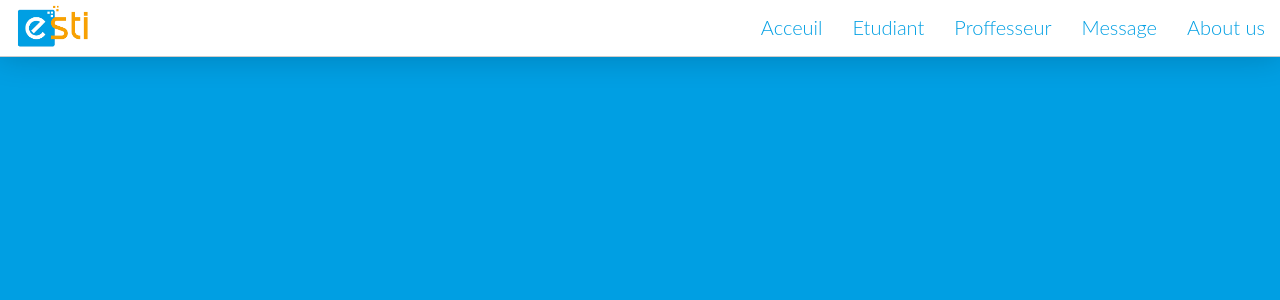
After one commit to L1G2/ESTICS-Blog, a PHP site: page /Views/acceuil.php in a window 1280 px wide. The commit adds this page. Shown: the top 300 px of the page. Run offline with PHP 8.4, Linux system fonts and the light colour scheme.

Commit message:
Create navbar

```diff
--- /dev/null
+++ b/Assets/css/acceuil.css
@@ -0,0 +1,61 @@
+@font-face {
+  font-family: 'Poppins';
+  src: url('../fonts/Poppins.ttf') format('truetype');
+}
+
+html {
+  background-color: #009FE3;
+}
+
+body {
+	color: #eee;
+	font-family: 'Lato', sans-serif;
+	font-size: 62.5%;
+	padding: 0 20px;
+}
+
+/* Appearance */
+#header {
+	position: fixed;
+	top: 0;
+	left: 0;
+	right: 0;
+}
+
+.nav {
+	background-color: #ffff;
+	border-bottom: 1px solid #0003;
+	box-shadow: 0 0 32px #0003;
+	font-size: 2em;
+	font-weight: 300;
+	width: 100%;
+	height: 10%;
+	display: inline-block;
+	padding-left: 1%
+}
+.nav > a {
+	color: #009FE3;
+	padding: .75em;
+	text-align: center;
+	text-decoration: none;
+	bottom: 0;
+	float: right;
+	border-bottom: 2px solid #ffff;
+}
+.nav > a:hover ,a:focus {
+	color: #24282F;
+	border-bottom: 2px solid #009FE3;
+}
+
+#logo {
+  float: left;
+  width:80px;
+}
+
+*:focus {
+    outline: none;
+}
+
+* {
+  box-sizing: border-box;
+}
--- /dev/null
+++ b/Views/acceuil.php
@@ -0,0 +1,18 @@
+<!DOCTYPE html>
+<html>
+  <head>
+  	<title>ESTI | Login</title>
+  	<link rel="stylesheet" type="text/css" href="../Assets/css/acceuil.css">
+  </head>
+  <body>
+	<header id="header">
+		<nav class="nav">
+			<img src="../Assets/img/logo.png" id="logo" alt="Logo ESTI">
+			<a href="#">About us</a>
+			<a href="#">Message</a>
+			<a href="#">Proffesseur</a>
+			<a href="#">Etudiant</a>
+			<a href="#">Acceuil</a>
+		</nav>
+	</header>
+</body>
```
Also changed, not shown: Assets/css/login.css (+24 -26 lines), Views/login.php (+9 -6 lines), Assets/fonts/Poppins.ttf (added).
